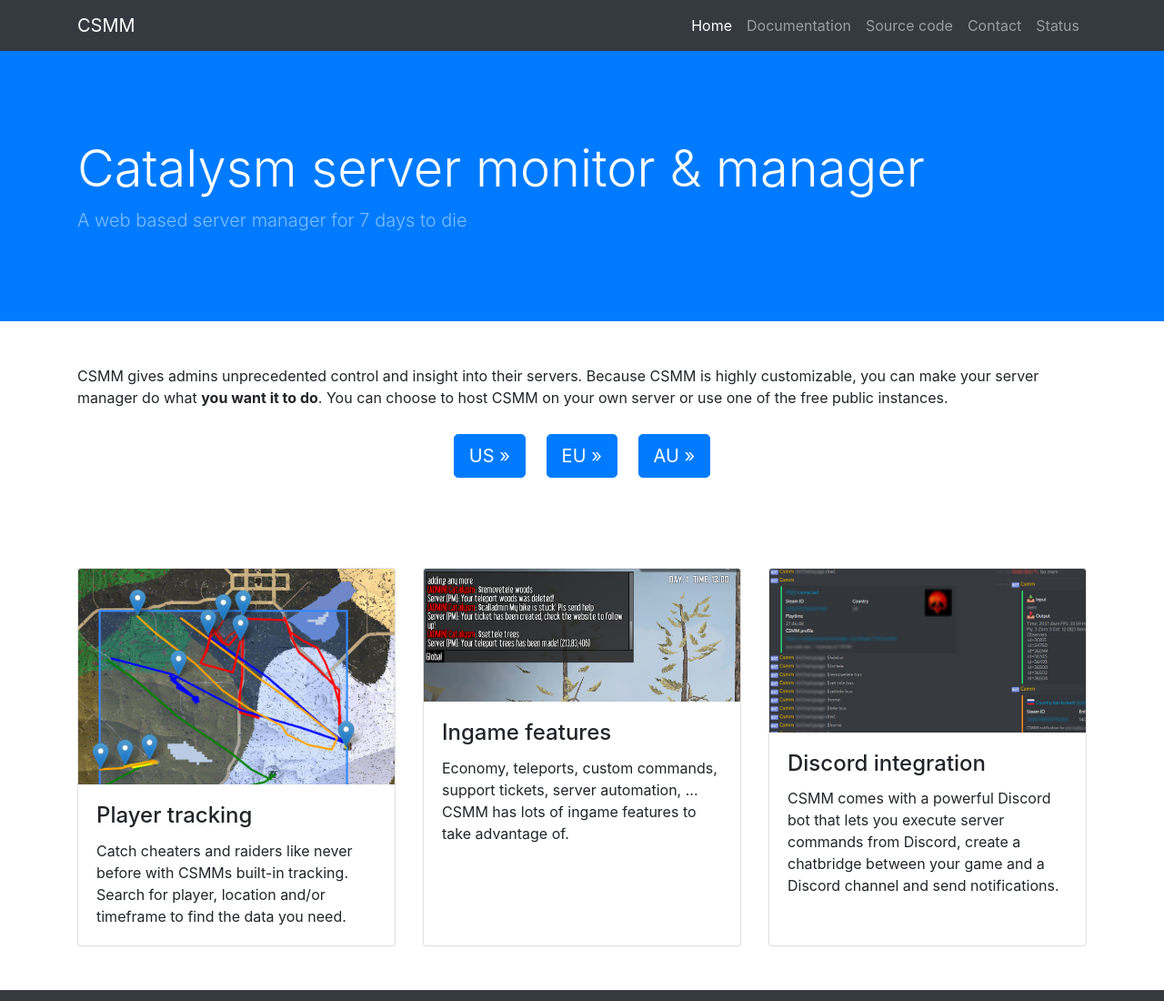
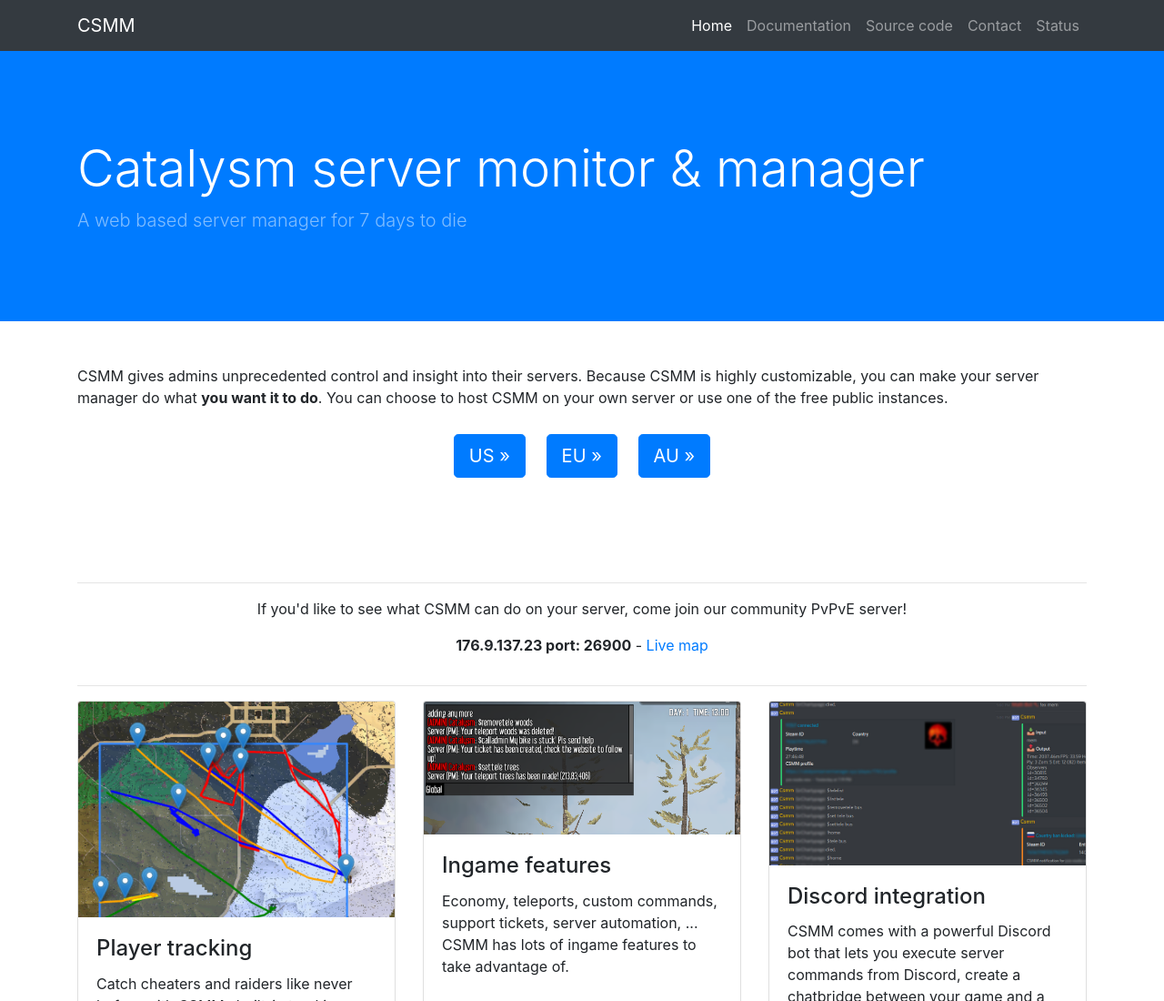
Before and after one commit to CatalysmsServerManager/Homepage, a plain HTML site: page index.html in a window 1280 px wide. Shown: the top 1100 px of the page at 91% size. Drawn offline with Linux system fonts and the light colour scheme; no server answers.

Commit message:
Add demo server

```diff
--- a/index.html
+++ b/index.html
@@ -24,8 +24,8 @@
   <nav class="navbar navbar-expand-lg navbar-dark bg-dark fixed-top">
     <div class="container">
       <a class="navbar-brand" href="#">CSMM</a>
-      <button class="navbar-toggler" type="button" data-toggle="collapse" data-target="#navbarResponsive" aria-controls="navbarResponsive"
-        aria-expanded="false" aria-label="Toggle navigation">
+      <button class="navbar-toggler" type="button" data-toggle="collapse" data-target="#navbarResponsive"
+        aria-controls="navbarResponsive" aria-expanded="false" aria-label="Toggle navigation">
         <span class="navbar-toggler-icon"></span>
       </button>
       <div class="collapse navbar-collapse" id="navbarResponsive">
@@ -38,7 +38,8 @@
             <a class="nav-link" href="https://confluence.catalysm.net" target="_blank">Documentation</a>
           </li>
           <li class="nav-item">
-            <a class="nav-link" href="https://github.com/CatalysmsServerManager/7-days-to-die-server-manager" target="_blank">Source
+            <a class="nav-link" href="https://github.com/CatalysmsServerManager/7-days-to-die-server-manager"
+              target="_blank">Source
               code</a>
           </li>
           <li class="nav-item">
@@ -79,12 +80,22 @@
         </div>
 
         <div id="stats" class="row justify-content-center invisible">
-          <p>CSMM is used by <strong><span id="totalServers"></span></strong> servers with <strong> <span id="totalPlayers"></span></strong> players. </p>
-          </div>
-
+          <p>CSMM is used by <strong><span id="totalServers"></span></strong> servers with <strong> <span
+                id="totalPlayers"></span></strong> players. </p>
+        </div>
       </div>
     </div>
     <!-- /.row -->
+    <hr>
+    <div class="row justify-content-center">
+      <p>If you'd like to see what CSMM can do on your server, come join our community PvPvE server!</p>
+    </div>
+    <div class="row justify-content-center">
+      <p><strong> 176.9.137.23 port: 26900</strong> - <a href="https://demo.csmm.app/static/index.html" target="_blank">Live
+          map</a></p>
+    </div>
+
+    <hr>
 
     <div class="row">
       <div class="col-md-4 mb-5">
```
